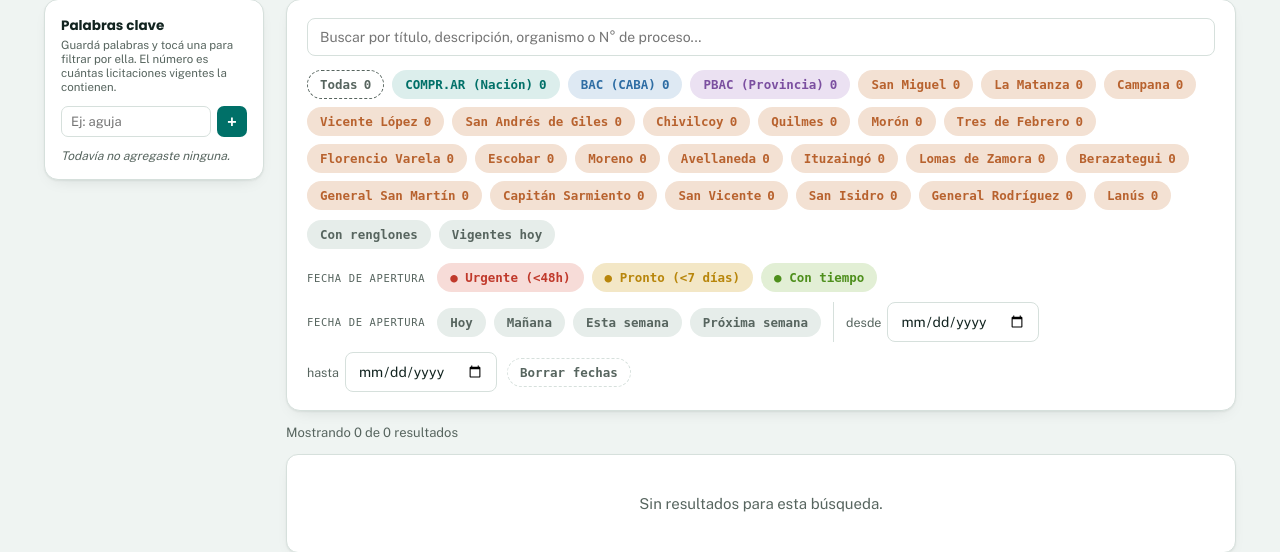
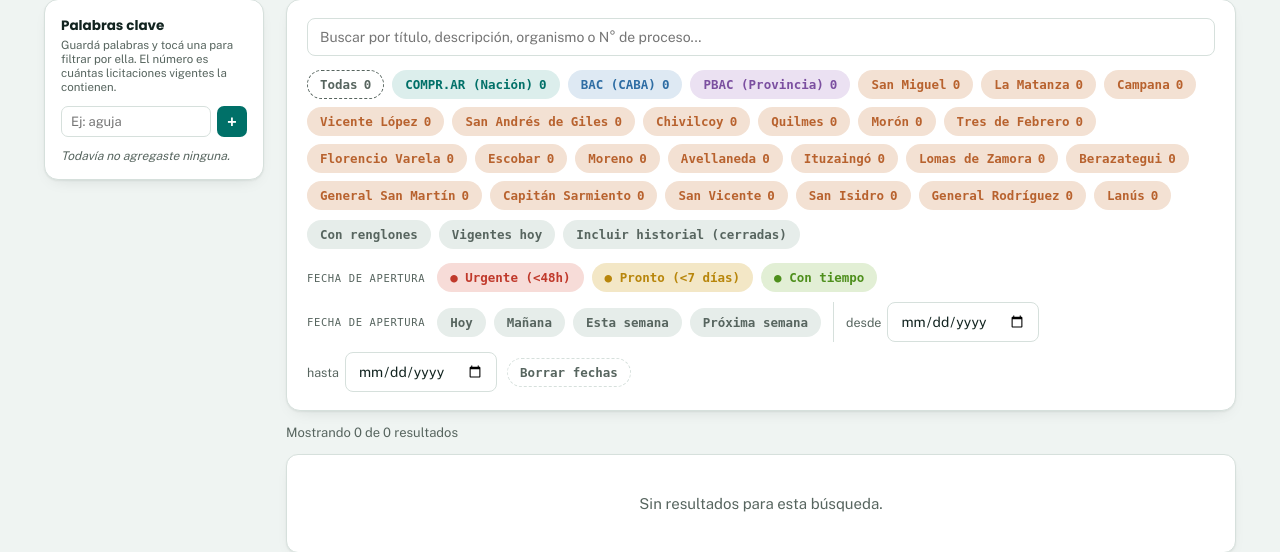
Before and after one commit to icomsedesa/radarlicitaciones, a Flask app: page / in a window 1280 px wide. Shown: the part 129-681 px from the top of the page. Run offline with Flask 3, Linux system fonts and the light colour scheme; data that the repository does not hold is empty.

Commit message:
Por defecto solo muestra licitaciones con fecha de apertura futura
Las cerradas (134.821 de 136.600) y las sin fecha cargada quedaban
mezcladas con las vigentes. Ahora se filtran por defecto y se agrega
la pastilla "Incluir historial (cerradas)" para verlas cuando haga
falta.

Co-Authored-By: Claude Sonnet 5 <noreply@anthropic.com>

```diff
--- a/app.py
+++ b/app.py
@@ -135,6 +135,7 @@ def _buscar():
     urgencia = request.args.get("urgencia", "").strip()
     apertura_desde = request.args.get("desde", "").strip()
     apertura_hasta = request.args.get("hasta", "").strip()
+    mostrar_historial = request.args.get("historial", "") == "1"
     try:
         pagina = max(1, int(request.args.get("pagina", "1")))
     except ValueError:
@@ -161,6 +162,11 @@ def _buscar():
     if apertura_hasta:
         where.append("date(base.fecha_apertura) <= :hasta")
         params["hasta"] = apertura_hasta
+    if not mostrar_historial:
+        # por defecto solo se muestran licitaciones con apertura futura --
+        # las cerradas y las que no tienen fecha cargada quedan afuera
+        # salvo que el usuario pida ver el historial completo.
+        where.append("base.urgencia IN ('rojo', 'amarillo', 'verde')")
 
     where_sql = f"WHERE {' AND '.join(where)}" if where else ""
     having_sql = "HAVING COUNT(i.id) > 0" if solo_con_renglones else ""
@@ -221,6 +227,7 @@ def _buscar():
         urgencia=urgencia,
         apertura_desde=apertura_desde,
         apertura_hasta=apertura_hasta,
+        mostrar_historial=mostrar_historial,
         fuentes=FUENTES,
         jurisdicciones=JURISDICCIONES,
         por_fuente=por_fuente,
--- a/templates/index.html
+++ b/templates/index.html
@@ -205,6 +205,7 @@
         <div class="pill-group">
           <a class="pill {{ 'active' if solo_con_renglones else '' }}" data-param="renglones" data-bool="1" href="{{ url_with(renglones=(None if solo_con_renglones else True)) }}">Con renglones</a>
           <a class="pill {{ 'active' if solo_vigentes else '' }}" data-param="vigentes" data-bool="1" href="{{ url_with(vigentes=(None if solo_vigentes else True)) }}">Vigentes hoy</a>
+          <a class="pill {{ 'active' if mostrar_historial else '' }}" data-param="historial" data-bool="1" href="{{ url_with(historial=(None if mostrar_historial else True)) }}">Incluir historial (cerradas)</a>
         </div>
       </div>
 
@@ -288,6 +289,7 @@
     if (fuente) p.set('fuente', fuente.dataset.value);
     if (document.querySelector('.pill[data-param="renglones"].active')) p.set('renglones', '1');
     if (document.querySelector('.pill[data-param="vigentes"].active')) p.set('vigentes', '1');
+    if (document.querySelector('.pill[data-param="historial"].active')) p.set('historial', '1');
     const urg = document.querySelector('.pill[data-param="urgencia"].active');
     if (urg) p.set('urgencia', urg.dataset.value);
     if (desdeInput.value) p.set('desde', desdeInput.value);
```
